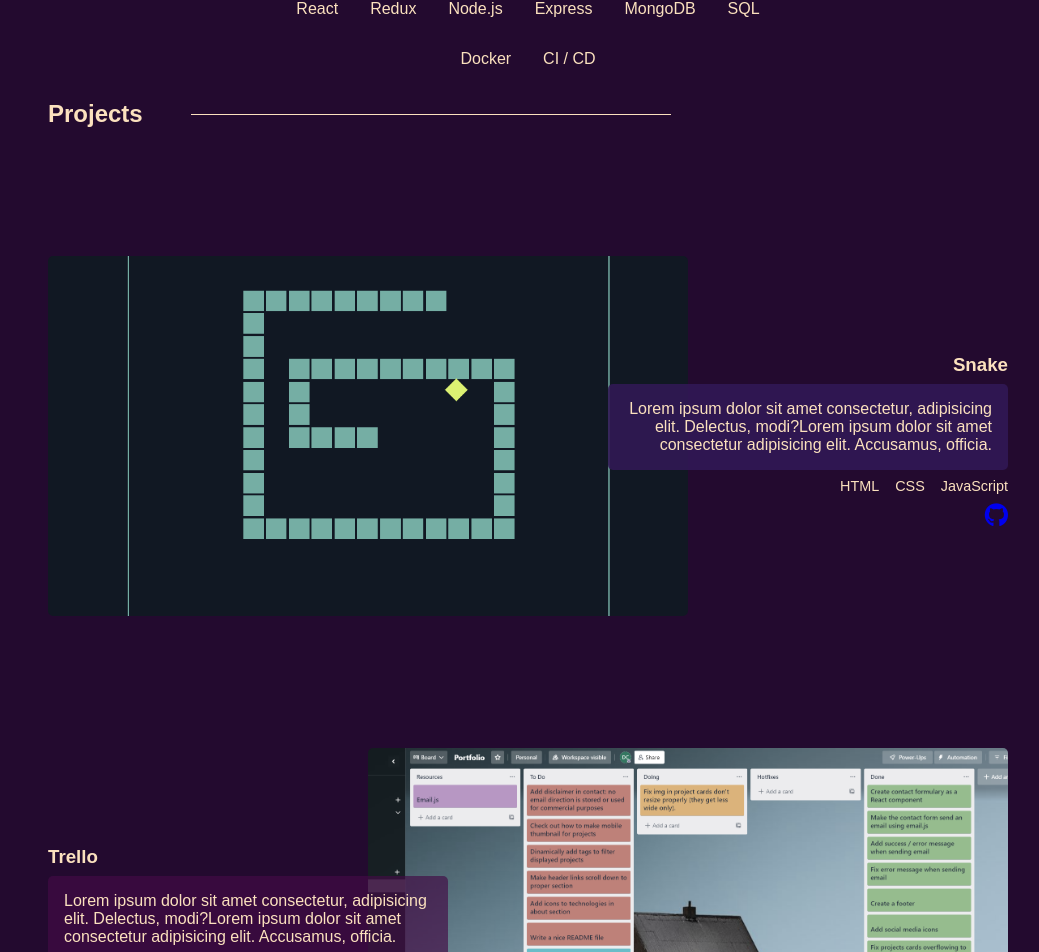
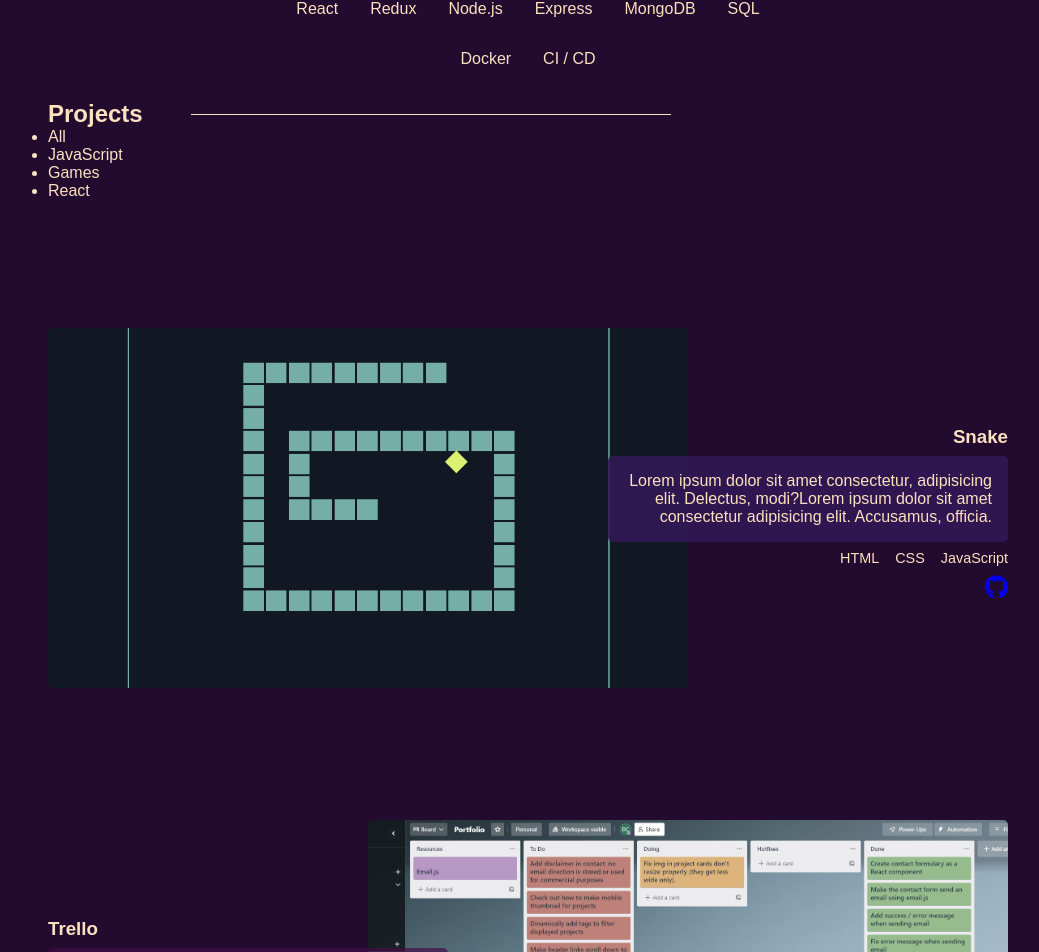
Before and after one commit to DaniPhilo/portfolio, a React (Create React App) app: page / in a window 1280 px wide. Shown: the part 1074-2026 px from the top of the page, without its empty margins (112-1151 px from the left). Built offline with nearby package versions, Linux system fonts and the light colour scheme.

Commit message:
Added dynamic tag menu and filter method

```diff
--- /dev/null
+++ b/src/components/ProjectTags.js
@@ -0,0 +1,15 @@
+// import React from 'react';
+
+// import ProjectRecords from '../projects.json';
+
+// export default function ProjectTags({ setTag }) {
+
+//     return (
+//         <ul className="tags-list">
+//             <li>All</li>
+//             {ProjectRecords.map((project, index) => {
+//                 return <li key={index} onClick={setTag(project.tags[index])}>{project.tags[index]}</li>
+//             })}
+//         </ul>
+//     )
+// }
--- a/src/components/Projects.js
+++ b/src/components/Projects.js
@@ -1,13 +1,24 @@
-import React from 'react'
+import React, { useState } from 'react';
 
 import ProjectCard from './ProjectCard';
 import ProjectRecords from '../projects.json';
+// import ProjectTags from './ProjectTags';
+
 
 export default function Projects() {
 
-  // ProjectRecords.map(project => {
-  //   console.log(project);
-  // })
+const tags = [...new Set(ProjectRecords.map(project => project.tags).reduce((a, b) => a.concat(b)))];
+
+  const [displayProjects, setDisplayProjects] = useState(ProjectRecords);
+
+  const filterProjects = (tag) => {
+    if (tag === 'All') {
+      setDisplayProjects(ProjectRecords);
+      return
+    }
+    const filteredProjects = ProjectRecords.filter(project => project.tags.includes(tag));
+    setDisplayProjects(filteredProjects);
+  }
 
   return (
     <section className='centered-section' id='projects-section'>
@@ -17,33 +28,18 @@
         <div className="title-line"></div>
       </div>
 
-      {ProjectRecords.map((project, index) => {
-        return <ProjectCard key={index} project={project} index={index}/>
-      })}
-
-      {/* <div className='project-card-left'>
-        <div className="project-img"></div>
-        <div className="project-info">
-          <div className="project-title">
-            <h3>project title</h3>
-          </div>
-          <div className='project-description'>
-            Lorem ipsum dolor sit amet consectetur, adipisicing elit. Delectus, modi?Lorem ipsum dolor sit amet consectetur adipisicing elit. Accusamus, officia.
-          </div>
-        </div>
+      <div className="tags-container">
+        <ul className="tags-list">
+          <li onClick={() => filterProjects("All")}>All</li>
+          {tags.map((tag, index) => {
+            return <li key={index} onClick={() => filterProjects(tag)}>{tag}</li>
+          })}
+        </ul>
       </div>
 
-      <div className='project-card-right'>
-        <div className="project-info">
-          <div className="project-title">
-            <h3>project title</h3>
-          </div>
-          <div className='project-description'>
-            Lorem ipsum dolor sit amet consectetur, adipisicing elit. Delectus, modi?Lorem ipsum dolor sit amet consectetur adipisicing elit. Accusamus, officia.
-          </div>
-        </div>
-        <div className="project-img"></div>
-      </div> */}
+      {displayProjects.map((project, index) => {
+          return <ProjectCard key={index} project={project} index={index} />
+      })}
     </section>
   )
 }
--- a/src/projects.json
+++ b/src/projects.json
@@ -6,7 +6,7 @@
         "technologies": ["HTML", "CSS", "JavaScript"],
         "project_link": "https://wikipedia.com",
         "gh_link": "https://github.com/DaniPhilo/snake",
-        "tags": []
+        "tags": ["JavaScript", "Games"]
     },
     {
         "name": "Trello",
@@ -15,6 +15,24 @@
         "technologies": ["React", "TypeScript"],
         "project_link": "https://wikipedia.com",
         "gh_link": "",
-        "tags": []
+        "tags": ["JavaScript", "React"]
+    },
+    {
+        "name": "Trello",
+        "img": "./images/thumbnails/test_thumbnail.png",
+        "description": "Lorem ipsum dolor sit amet consectetur, adipisicing elit. Delectus, modi?Lorem ipsum dolor sit amet consectetur adipisicing elit. Accusamus, officia.",
+        "technologies": ["React", "TypeScript"],
+        "project_link": "https://wikipedia.com",
+        "gh_link": "",
+        "tags": ["JavaScript", "React"]
+    },
+    {
+        "name": "Trello",
+        "img": "./images/thumbnails/test_thumbnail.png",
+        "description": "Lorem ipsum dolor sit amet consectetur, adipisicing elit. Delectus, modi?Lorem ipsum dolor sit amet consectetur adipisicing elit. Accusamus, officia.",
+        "technologies": ["React", "TypeScript"],
+        "project_link": "https://wikipedia.com",
+        "gh_link": "",
+        "tags": ["JavaScript", "React"]
     }
 ]
```
